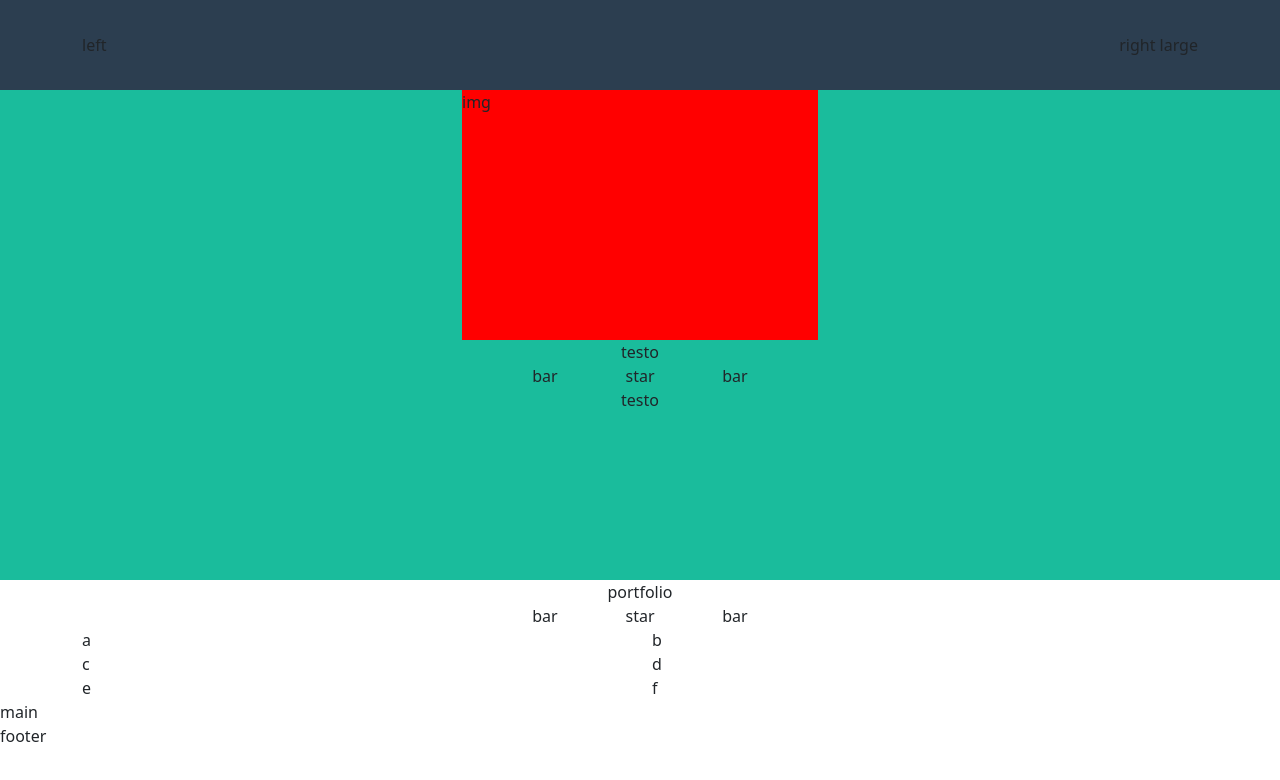
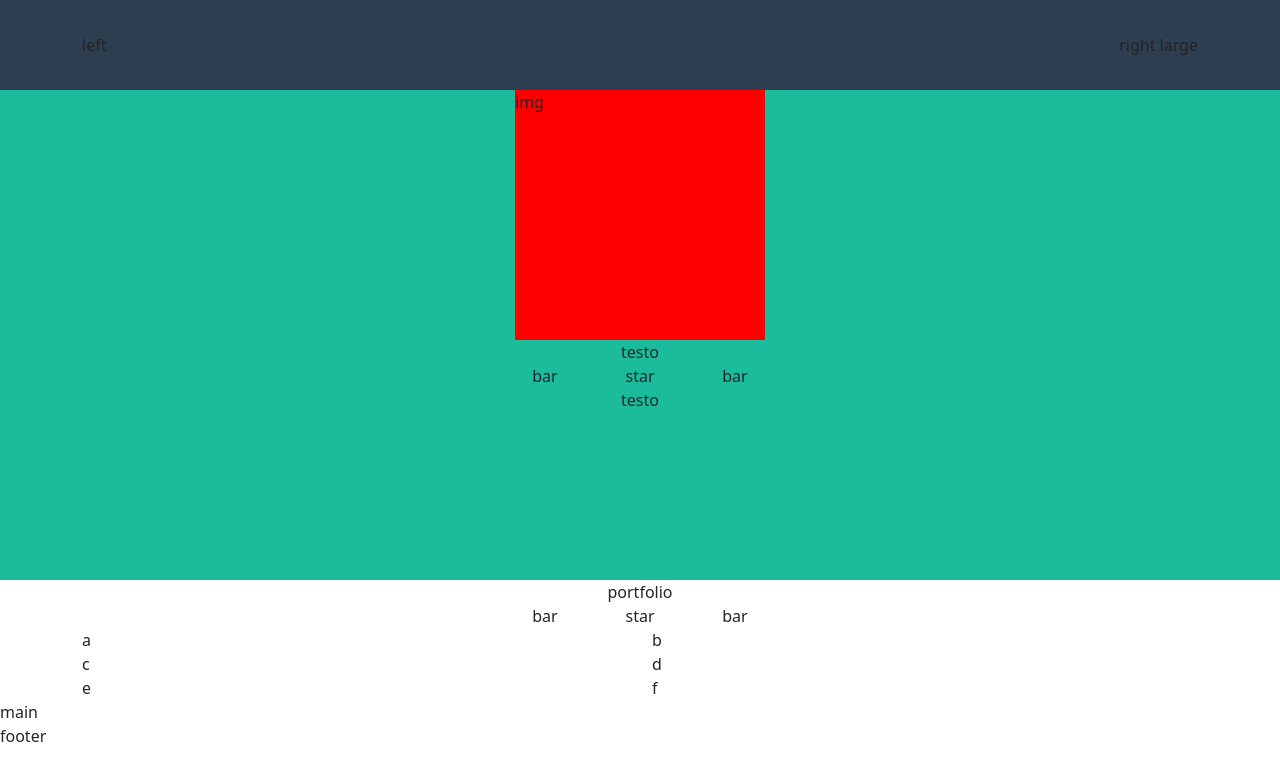
Before and after one commit to SaverioCascelli/html-css-bootstrap-freelancer, a plain HTML site: page index.html in a window 1280 px wide. Drawn offline with nearby package versions, Linux system fonts and the light colour scheme.

Commit message:
[fix] img in header

```diff
--- a/css/style.css
+++ b/css/style.css
@@ -20,7 +20,7 @@ header{
 }
 
 .sc-img{
-    width: 100%;
+    width: 250px;
     height: 250px;
     background-color: red;
 }
--- a/index.html
+++ b/index.html
@@ -29,7 +29,7 @@
     <div class="jumbotron">
         <div class="container-lg h-100">
             <div class="row justify-content-center">
-                <div class="col-4">
+                <div class="col d-flex justify-content-center">
                     <div class="sc-img"> img</div>
                 </div>
             </div>
```
